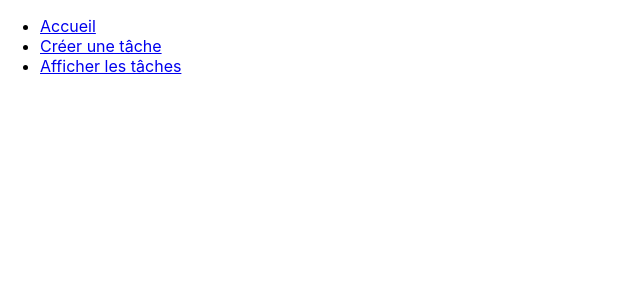
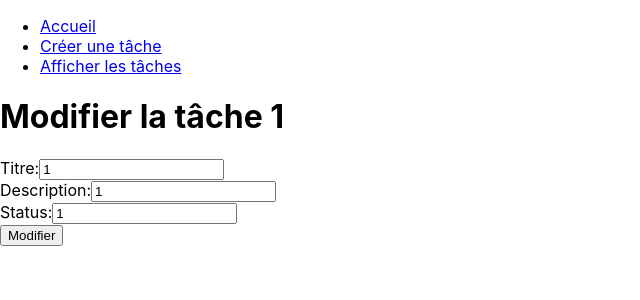
Before and after one commit to thesuprememexican2000/hello-react, a React (Create React App) app: page /get_task/update/1/1/1/1 in a window 1280 px wide. Shown: the top 300 px of the page, without its empty margins (0-640 px from the left). Built offline with nearby package versions, Linux system fonts and the light colour scheme.

Commit message:
Update doesn't work but it's close a guess

```diff
--- a/src/Route.js
+++ b/src/Route.js
@@ -14,13 +14,13 @@ const RouteComponent = () => (
         </ul>
     </nav>
     <Routes>
-        <Route exact path="/"               element={<Home/>}/>
-        <Route path="/create_task"          element={<CreateTask/>}/>
-        <Route path='/get_task'             element={<GetTask/>}/>
-        <Route path='/get_task/delete'      element={<Delete/>}/>
-        <Route path='/get_task/delete/:id'  element={<DeleteTask/>}/>
-        <Route path='/get_task/update'      element={<Update/>}/>
-        <Route path='/get_task/update/:id'  element={<UpdateTask/>}/>
+        <Route exact path="/"                       element={<Home/>}/>
+        <Route path="/create_task"                  element={<CreateTask/>}/>
+        <Route path='/get_task'                     element={<GetTask/>}/>
+        <Route path='/get_task/delete'              element={<Delete/>}/>
+        <Route path='/get_task/delete/:id/'         element={<DeleteTask/>}/>
+        <Route path='/get_task/update'              element={<Update/>}/>
+        <Route path='/get_task/update/:id/:title/:desc/:status'    element={<UpdateTask/>}/>
     </Routes>
     </>
 )
--- a/src/components/CreateTask.js
+++ b/src/components/CreateTask.js
@@ -11,7 +11,7 @@ function CreateTask() {
 
         try {
             const response = axios.post('http://localhost:3001/postTask', {title,description,status})
-            console.log(`Data inserted with ID: ${response.data._id}`)
+            console.log(`Data inserted with ID: ${response.data}`)
 
             setTitle('')
             setDescription('')
@@ -22,6 +22,8 @@ function CreateTask() {
     }
 
     return(
+        <div>
+            <h1>Ajouter une tâche</h1>
             <form onSubmit={handleSubmit}>
                 <label>
                     Titre:
@@ -35,8 +37,9 @@ function CreateTask() {
                     Status:
                     <input type='text' value={status} onChange={(e) => setStatus(e.target.value)} />
                </label><br/>
-            <button type='submit'>Ajouter la tâche</button>
+                <button type='submit'>Ajouter</button>
             </form>
+        </div>
     )
 }
 
--- a/src/components/GetTask.js
+++ b/src/components/GetTask.js
@@ -1,4 +1,6 @@
 import React, {useState,useEffect} from 'react';
+import { Link, useNavigate } from "react-router-dom";
+
 
 function GetTask() {
     const [data, setData] = useState([])
@@ -10,16 +12,33 @@ function GetTask() {
             .catch((error) => console.log(error))
     }, [])
 
+    //REDIRIGE AUTOMATIQUEMENT ???
+    /*let navigate = useNavigate();
+    const routeChange = (id) =>    {
+        let path = `/get_task/update/${id}`
+        navigate(path);
+    }*/
+    const updateTask = (id,title,desc,status) => {
+        return `/get_task/update/${id}/${title}/${desc}/${status}`
+    }
+    const deleteTask = (id) => {
+        return `/get_task/delete/${id}`
+    }
+
     return(
         <div>
             <h1>Liste des tâches</h1>
             <ul>
                 {data.map(task => (
-                    <li key={task._id}>
+                    <div>
+                        <li key={task._id}>
                         Titre: {task.title} <br/>
                         Description: {task.description} <br/>
-                        Status: {task.status}
+                        Status: {task.status} <br/>
+                        <button><Link to={updateTask(task._id,task.title,task.description,task.status)}>Modifier</Link></button>
+                        <button><Link to={deleteTask(task._id)}>Supprimer</Link></button>
                     </li>
+                    </div>
                 ))}
             </ul>
 
--- a/src/components/UpdateTask.js
+++ b/src/components/UpdateTask.js
@@ -1,20 +1,47 @@
-import React from 'react';
+import React, { useState } from 'react';
+import { useParams } from 'react-router';
+import axios from 'axios'
 
 function UpdateTask() {
+    const params = useParams()
+
+    const [_title,setTitle] = useState(params.title)
+    const [_description,setDescription] = useState(params.desc)
+    const [_status,setStatus] = useState(params.status)
+
+
+
+    const handleSubmit = (event) => {
+        event.preventDefault()
+
+        try {
+            const response = axios.put(`http://localhost:3001/updateTask/${params.id}`, {title:_title,description:_description,status:_status})
+            console.log(`Data modified with title: ${response.data}`)
+        } catch (error) {
+            console.log(error)
+        }
+    }
+
     return(
-        <form>
-            <label>Titre:</label>
-            <input/>
-            <br/>
-            <label>Description:</label>
-            <input/>
-            <br/>
-            <label>Status</label>
-            <input/>
-            <br/>
-            <button>Modifier</button>
-        </form>
-)
+        <div>
+            <h1>Modifier la tâche {params.title}</h1>
+            <form onSubmit={handleSubmit}>
+                <label>
+                    Titre:
+                    <input type='text' value={_title} onChange={(e) => setTitle(e.target.value)} />
+                </label><br/>
+                <label>
+                    Description:
+                    <input type='text' value={_description} onChange={(e) => setDescription(e.target.value)} />
+                </label><br/>
+                <label>
+                    Status:
+                    <input type='text' value={_status} onChange={(e) => setStatus(e.target.value)} />
+               </label><br/>
+                <button type='submit'>Modifier</button>
+            </form>
+        </div>
+    )
 }
 
 export default UpdateTask;
```
Also changed, not shown: src/server.js (+8 -0 lines). Lines whose indentation alone changed are shown as unchanged.
